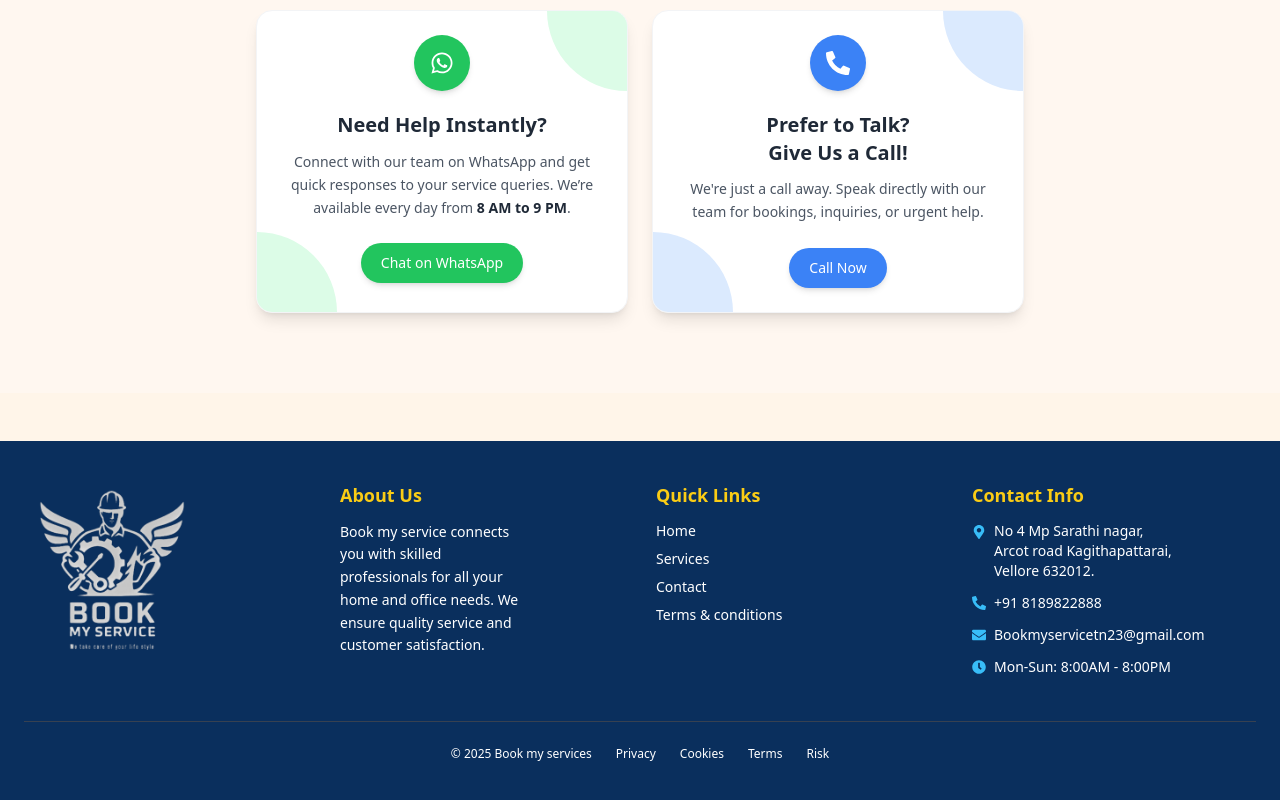
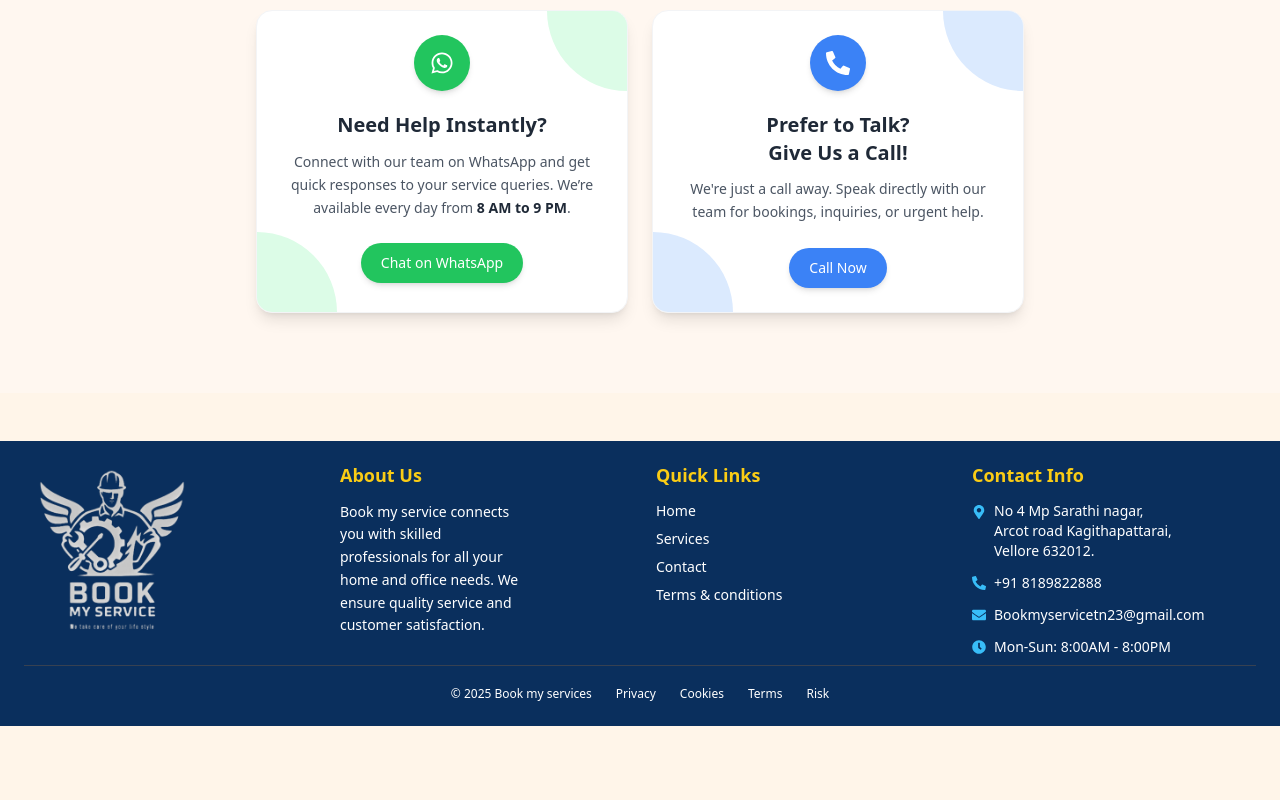
Before and after one commit to Gdgiri/BookMyService, a React (Vite) app: page / in a window 1280 px wide. Shown: the part 2599-3399 px from the top of the page. After the commit the page ends 3325 px from the top, so only its background shows below. Built offline with nearby package versions, Linux system fonts and the light colour scheme.

Commit message:
update design

```diff
--- a/src/Components/Footer.jsx
+++ b/src/Components/Footer.jsx
@@ -9,8 +9,8 @@ import footerlogo from "../assets/footerlogo.png";
 
 const Footer = () => {
   return (
-    <footer className="bg-[#0a2f5d] text-white px-6 py-10 mt-12">
-      <div className="max-w-7xl mx-auto grid grid-cols-1 md:grid-cols-4 gap-8 text-sm border-b border-gray-700 pb-10">
+    <footer className="bg-[#0a2f5d] text-white px-6 py-5 mt-12">
+      <div className="max-w-7xl mx-auto grid grid-cols-1 md:grid-cols-4 gap-8 text-sm border-b border-gray-700 pb-1">
         {/* Logo Section */}
         <div className="md:col-span-1 flex flex-col items-center md:items-start">
           <img src={footerlogo} alt="logo" className="w-32 mb-6 md:w-44" />
@@ -110,7 +110,7 @@ const Footer = () => {
       </div>
 
       {/* Bottom */}
-      <div className="max-w-7xl mx-auto mt-6 text-center text-xs text-white space-x-4 flex flex-wrap justify-center gap-2">
+      <div className="max-w-7xl mx-auto relative top-5 text-center text-xs text-white space-x-4 flex flex-wrap justify-center gap-2">
         <span>© 2025 Book my services</span>
         <span className="hidden md:flex space-x-4">
           <a
```
